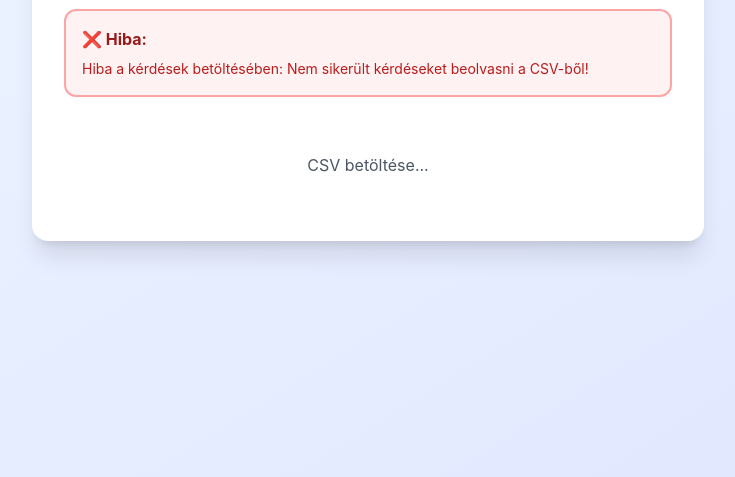
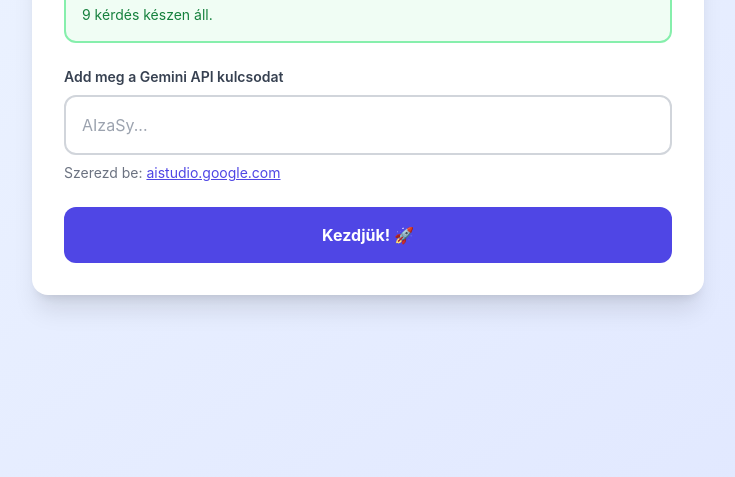
Before and after one commit to havassy/foldrajz-kviz, a plain HTML site: page index.html in a window 1280 px wide. Shown: the part 323-800 px from the top of the page, without its empty margins (272-1007 px from the left). Drawn offline with nearby package versions, Linux system fonts and the light colour scheme.

Commit message:
Update index.html

```diff
--- a/index.html
+++ b/index.html
@@ -62,7 +62,7 @@
     const loadedQuestions = [];
 
     for (let i = 1; i < lines.length; i++) {
-        const values = lines[i].split(/[\t]/);
+        const values = lines[i].split(/[,\t]/);
 
         if (values.length >= 3) {
             loadedQuestions.push({
@@ -861,4 +861,5 @@
 </script>
 
 </body>
+
 </html>
```
